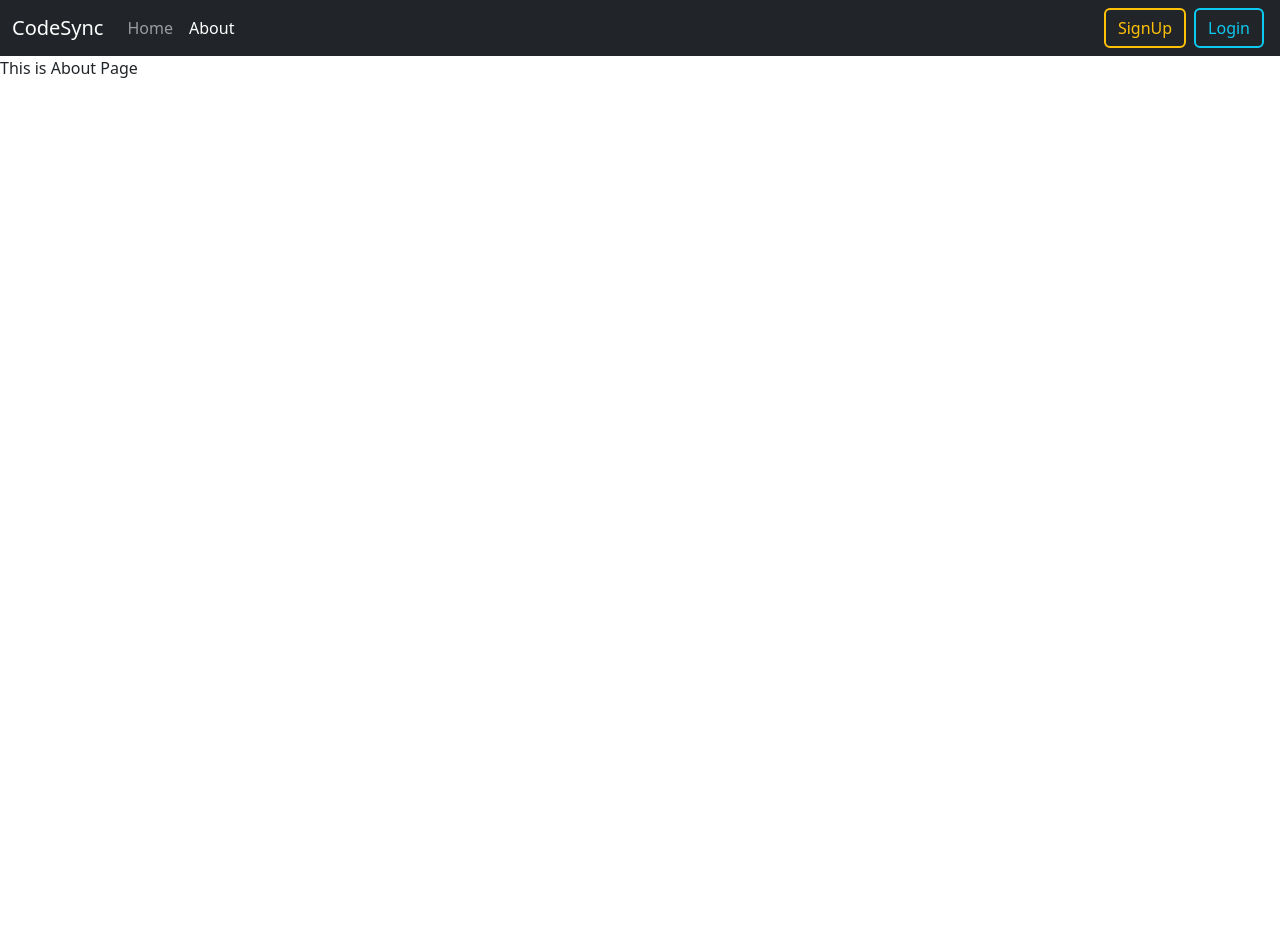
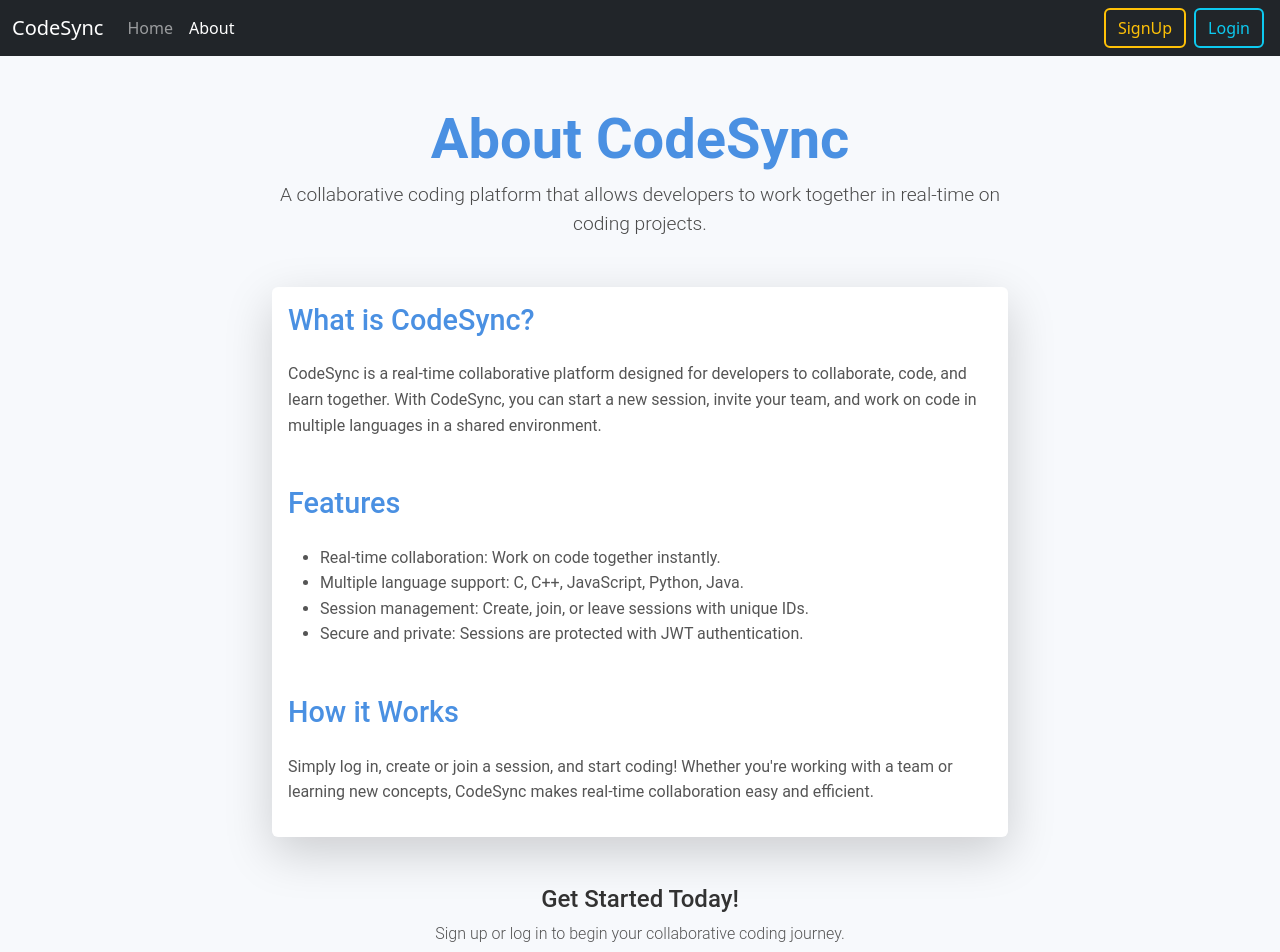
Before and after one commit to YashHaritash/frontend-cs, a React (Vite) app: page /about in a window 1280 px wide. Shown: the top 952 px of the page. Before the commit the page ends 800 px from the top, so only its background shows below. Built offline with nearby package versions, Linux system fonts and the light colour scheme.

Commit message:
Makig of About Page

```diff
--- a/src/components/About.jsx
+++ b/src/components/About.jsx
@@ -1,11 +1,132 @@
-import React from 'react'
+import React from "react";
+import "bootstrap/dist/css/bootstrap.min.css";
 
-function About() {
+const About = () => {
   return (
-    <div>
-      This is About Page
+    <div
+      style={{
+        backgroundColor: "#f7f9fc",
+        paddingTop: "50px",
+        paddingBottom: "50px",
+        fontFamily: "'Roboto', sans-serif",
+      }}
+    >
+      <div className="container">
+        <div className="row justify-content-center">
+          <div className="col-md-8">
+            {/* Title Section */}
+            <div className="text-center mb-5">
+              <h1
+                className="display-4"
+                style={{ color: "#4a90e2", fontWeight: "600" }}
+              >
+                About CodeSync
+              </h1>
+              <p
+                className="lead"
+                style={{
+                  color: "#4a4a4a",
+                  fontWeight: "300",
+                  fontSize: "1.2rem",
+                  marginBottom: "30px",
+                }}
+              >
+                A collaborative coding platform that allows developers to work
+                together in real-time on coding projects.
+              </p>
+            </div>
+
+            {/* Card Section */}
+            <div className="card shadow-lg border-0 rounded-lg">
+              <div className="card-body">
+                {/* What is CodeSync */}
+                <h3
+                  className="card-title mb-4"
+                  style={{
+                    color: "#4a90e2",
+                    fontWeight: "500",
+                    fontSize: "1.8rem",
+                  }}
+                >
+                  What is CodeSync?
+                </h3>
+                <p style={{ color: "#555", lineHeight: "1.6" }}>
+                  CodeSync is a real-time collaborative platform designed for
+                  developers to collaborate, code, and learn together. With
+                  CodeSync, you can start a new session, invite your team, and
+                  work on code in multiple languages in a shared environment.
+                </p>
+
+                {/* Features */}
+                <h3
+                  className="card-title mt-5 mb-4"
+                  style={{
+                    color: "#4a90e2",
+                    fontWeight: "500",
+                    fontSize: "1.8rem",
+                  }}
+                >
+                  Features
+                </h3>
+                <ul style={{ color: "#555", lineHeight: "1.6" }}>
+                  <li>
+                    Real-time collaboration: Work on code together instantly.
+                  </li>
+                  <li>
+                    Multiple language support: C, C++, JavaScript, Python, Java.
+                  </li>
+                  <li>
+                    Session management: Create, join, or leave sessions with
+                    unique IDs.
+                  </li>
+                  <li>
+                    Secure and private: Sessions are protected with JWT
+                    authentication.
+                  </li>
+                </ul>
+
+                {/* How it Works */}
+                <h3
+                  className="card-title mt-5 mb-4"
+                  style={{
+                    color: "#4a90e2",
+                    fontWeight: "500",
+                    fontSize: "1.8rem",
+                  }}
+                >
+                  How it Works
+                </h3>
+                <p style={{ color: "#555", lineHeight: "1.6" }}>
+                  Simply log in, create or join a session, and start coding!
+                  Whether you're working with a team or learning new concepts,
+                  CodeSync makes real-time collaboration easy and efficient.
+                </p>
+              </div>
+            </div>
+
+            {/* Call to Action */}
+            <div className="text-center mt-5">
+              <h4 style={{ color: "#333" }}>Get Started Today!</h4>
+              <p style={{ color: "#555", fontWeight: "300" }}>
+                Sign up or log in to begin your collaborative coding journey.
+              </p>
+              <a
+                href="/signup"
+                className="btn btn-primary btn-lg px-4"
+                style={{
+                  backgroundColor: "#4a90e2",
+                  borderColor: "#4a90e2",
+                  fontWeight: "500",
+                }}
+              >
+                Get Started
+              </a>
+            </div>
+          </div>
+        </div>
+      </div>
     </div>
-  )
-}
+  );
+};
 
-export default About
+export default About;
```
